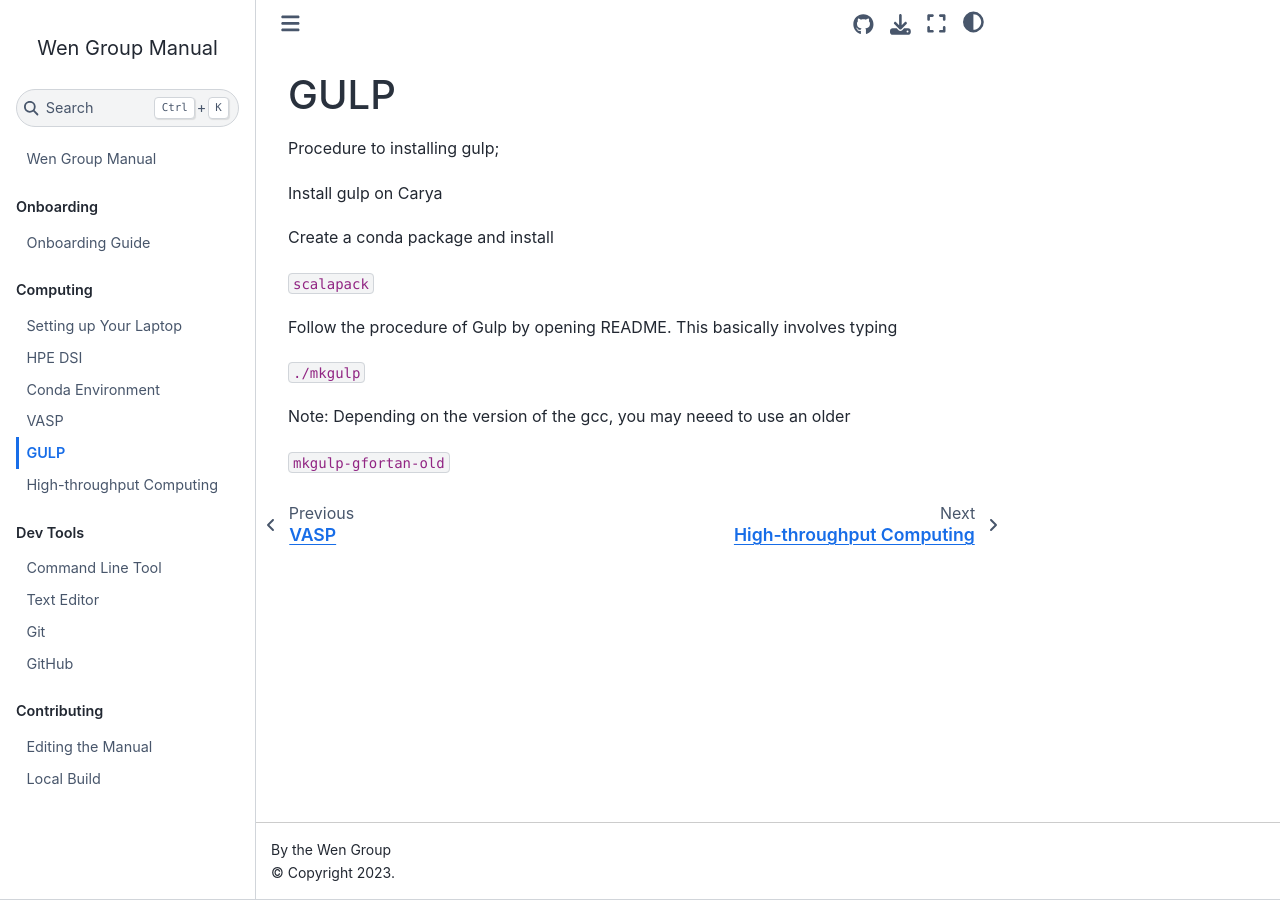
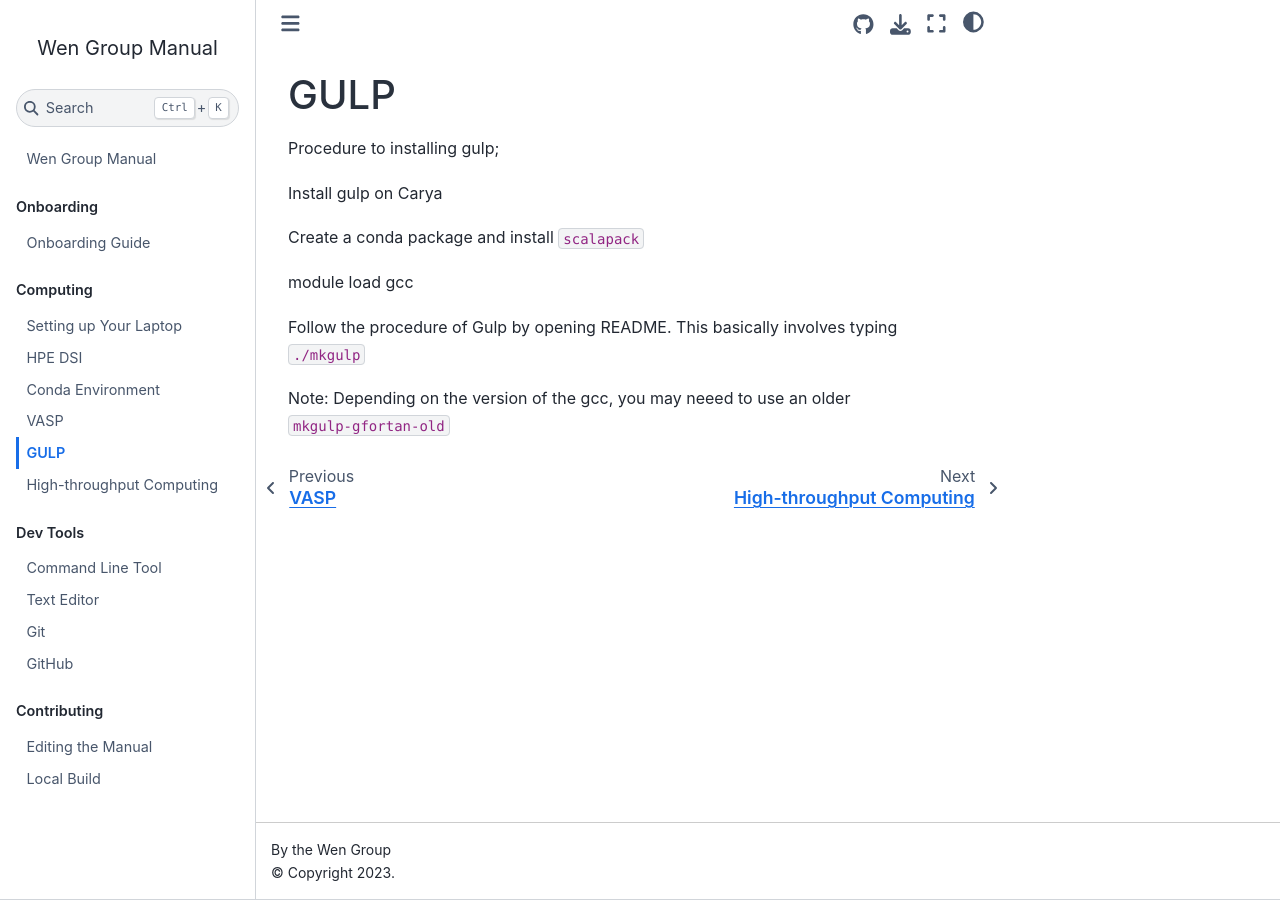
Before and after one commit to wengroup/group_manual, a Jupyter Book: the page built from docs/computing/gulp.md, in a window 1280 px wide. Built offline with Jupyter Book 1.0.4 settings and Sphinx 7.4.7 and the Sphinx Book theme 1.1.4, drawn with Linux system fonts in a browser that asks for light colours.

Commit message:
Update gulp.md

```diff
--- a/docs/computing/gulp.md
+++ b/docs/computing/gulp.md
@@ -4,14 +4,10 @@ Procedure to installing gulp;
 
 Install gulp on Carya
 
-Create a conda package and install
+Create a conda package and install `scalapack`
 
-`scalapack`
+module load gcc
 
-Follow the procedure of Gulp by opening README. This basically involves typing
+Follow the procedure of Gulp by opening README. This basically involves typing `./mkgulp`
 
-`./mkgulp`
-
-Note: Depending on the version of the gcc, you may neeed to use an older
-
-`mkgulp-gfortan-old`
+Note: Depending on the version of the gcc, you may neeed to use an older `mkgulp-gfortan-old`
```
